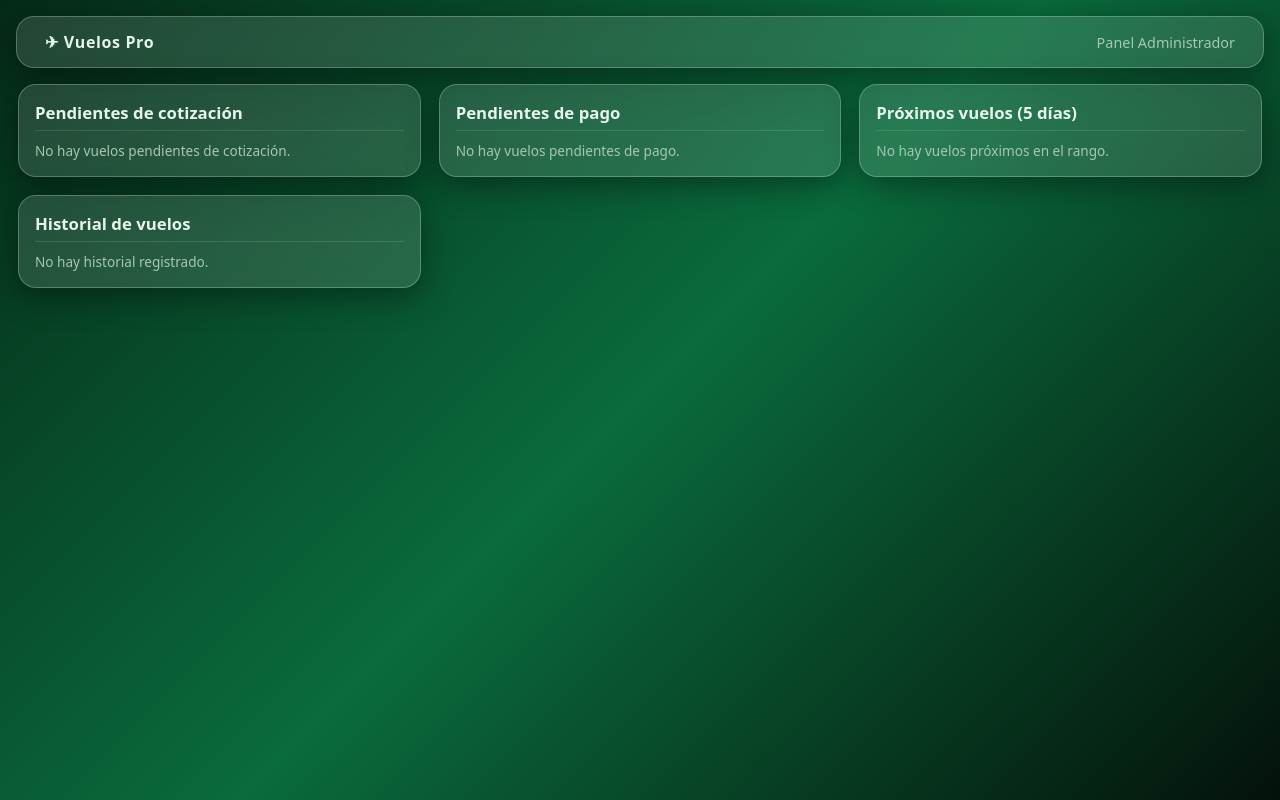
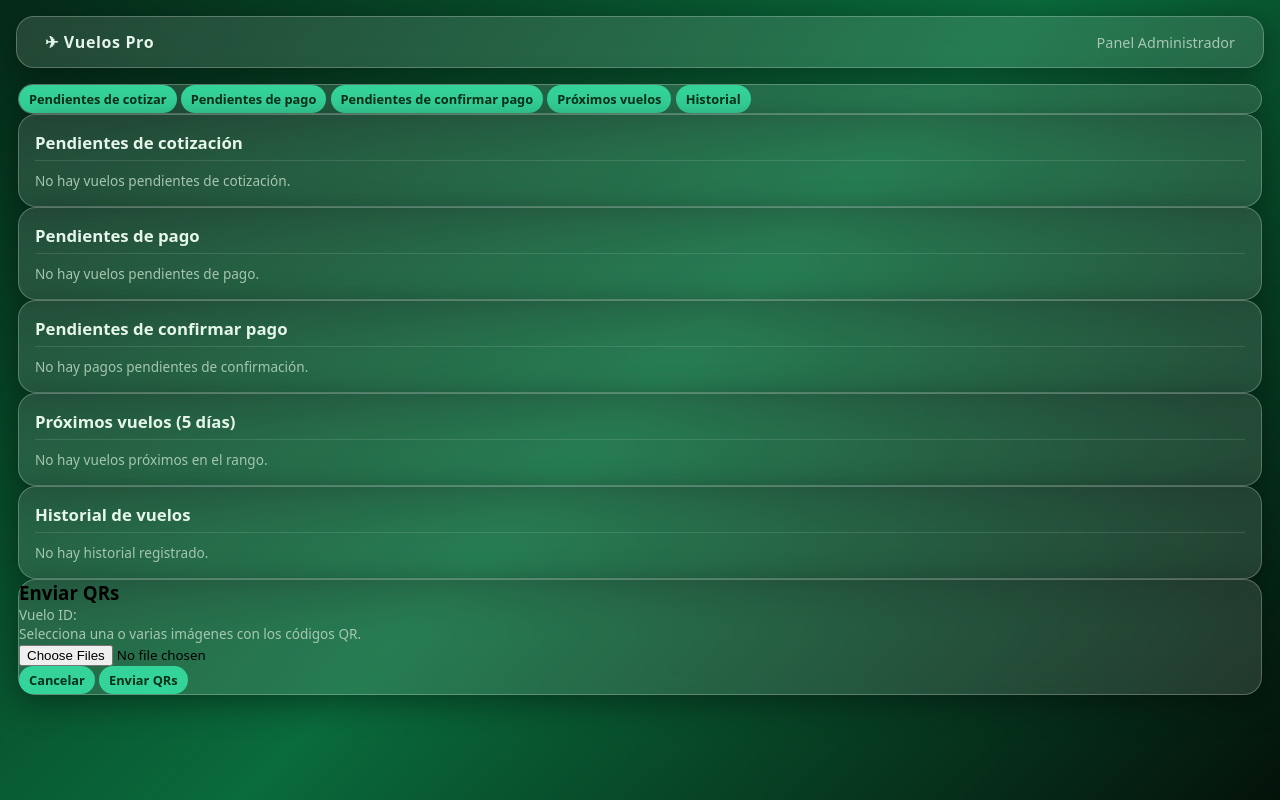
Before and after one commit to Hdpjiax/bot_tg, a Flask app: template dashboard/templates/dashboard.html in a window 1280 px wide. Run offline with Flask 3, Linux system fonts and the light colour scheme; the template is opened without the code that fills it, so the values that code supplies are empty.

Commit message:
Update dashboard.html

```diff
--- a/dashboard/templates/dashboard.html
+++ b/dashboard/templates/dashboard.html
@@ -1,9 +1,17 @@
 {% extends "base.html" %}
 
 {% block content %}
-<div class="grid">
+<div class="tabs glass">
+  <button class="tab-btn active" data-target="tab-cot">Pendientes de cotizar</button>
+  <button class="tab-btn" data-target="tab-pago">Pendientes de pago</button>
+  <button class="tab-btn" data-target="tab-conf">Pendientes de confirmar pago</button>
+  <button class="tab-btn" data-target="tab-prox">Próximos vuelos</button>
+  <button class="tab-btn" data-target="tab-hist">Historial</button>
+</div>
+
+<div class="tab-panels">
   <!-- Pendientes de cotización -->
-  <section class="card glass">
+  <section id="tab-cot" class="tab-panel active card glass">
     <h2>Pendientes de cotización</h2>
     {% if pendientes_cot %}
       <table>
@@ -24,7 +32,7 @@
             <td>{{ v.fecha or "-" }}</td>
             <td>{{ v.pedido_completo }}</td>
             <td>
-              <form method="post" action="{{ url_for('cotizar') }}" class="inline-form">
+              <form method="post" action="{{ url_for('accion_cotizar') }}" class="inline-form">
                 <input type="hidden" name="id" value="{{ v.id }}">
                 <input type="number" step="0.01" name="monto" placeholder="Monto">
                 <button type="submit">Cotizar</button>
@@ -39,8 +47,8 @@
     {% endif %}
   </section>
 
-  <!-- Pendientes de pago -->
-  <section class="card glass">
+  <!-- Pendientes de pago (cotizados + esperando confirmación) -->
+  <section id="tab-pago" class="tab-panel card glass">
     <h2>Pendientes de pago</h2>
     {% if pendientes_pago %}
       <table>
@@ -50,7 +58,6 @@
             <th>Usuario</th>
             <th>Monto</th>
             <th>Estado</th>
-            <th>Confirmar pago</th>
           </tr>
         </thead>
         <tbody>
@@ -60,8 +67,36 @@
             <td>@{{ v.username }}</td>
             <td>{{ v.monto or "-" }}</td>
             <td>{{ v.estado }}</td>
+          </tr>
+          {% endfor %}
+        </tbody>
+      </table>
+    {% else %}
+      <p>No hay vuelos pendientes de pago.</p>
+    {% endif %}
+  </section>
+
+  <!-- Pendientes de confirmar pago (solo 'Esperando confirmación de pago') -->
+  <section id="tab-conf" class="tab-panel card glass">
+    <h2>Pendientes de confirmar pago</h2>
+    {% if pendientes_confirmar %}
+      <table>
+        <thead>
+          <tr>
+            <th>ID</th>
+            <th>Usuario</th>
+            <th>Monto</th>
+            <th>Confirmar pago</th>
+          </tr>
+        </thead>
+        <tbody>
+          {% for v in pendientes_confirmar %}
+          <tr>
+            <td>{{ v.id }}</td>
+            <td>@{{ v.username }}</td>
+            <td>{{ v.monto or "-" }}</td>
             <td>
-              <form method="post" action="{{ url_for('confirmar_pago') }}">
+              <form method="post" action="{{ url_for('accion_confirmar_pago') }}">
                 <input type="hidden" name="id" value="{{ v.id }}">
                 <button type="submit">Confirmar</button>
               </form>
@@ -71,12 +106,12 @@
         </tbody>
       </table>
     {% else %}
-      <p>No hay vuelos pendientes de pago.</p>
+      <p>No hay pagos pendientes de confirmación.</p>
     {% endif %}
   </section>
 
-  <!-- Próximos vuelos (1–5 días) -->
-  <section class="card glass">
+  <!-- Próximos vuelos -->
+  <section id="tab-prox" class="tab-panel card glass">
     <h2>Próximos vuelos (5 días)</h2>
     {% if proximos %}
       <table>
@@ -104,8 +139,8 @@
     {% endif %}
   </section>
 
-  <!-- Historial + envío de QRs -->
-  <section class="card glass">
+  <!-- Historial + botón enviar QRs (abre modal) -->
+  <section id="tab-hist" class="tab-panel card glass">
     <h2>Historial de vuelos</h2>
     {% if historial %}
       <table>
@@ -115,7 +150,7 @@
             <th>Usuario</th>
             <th>Fecha</th>
             <th>Estado</th>
-            <th>Enviar QRs</th>
+            <th>QRs</th>
           </tr>
         </thead>
         <tbody>
@@ -126,15 +161,18 @@
             <td>{{ v.fecha or "-" }}</td>
             <td>{{ v.estado }}</td>
             <td>
-              {% if v.estado == "Pago Confirmado" or v.estado == "QR Enviados" %}
-              <form method="post" action="{{ url_for('enviar_qr') }}" class="inline-form">
-                <input type="hidden" name="id" value="{{ v.id }}">
-                <button type="submit">
-                  {% if v.estado == "QR Enviados" %}Reenviar instrucciones{% else %}Enviar QRs{% endif %}
-                </button>
-              </form>
+              {% if v.estado in ["Pago Confirmado", "QR Enviados"] %}
+              <button type="button"
+                      class="btn-link"
+                      onclick="abrirModalQr('{{ v.id }}')">
+                {% if v.estado == "QR Enviados" %}
+                Reenviar
+                {% else %}
+                Enviar
+                {% endif %}
+              </button>
               {% else %}
-                <span style="font-size: 0.75rem; color: #a7c7b3;">Esperando pago</span>
+                <span class="tag-muted">Pendiente de pago</span>
               {% endif %}
             </td>
           </tr>
@@ -146,4 +184,66 @@
     {% endif %}
   </section>
 </div>
+
+<!-- Modal para enviar QRs -->
+<div id="modal-qrs" class="modal-overlay hidden">
+  <div class="modal glass zoom-in">
+    <h3>Enviar QRs</h3>
+    <form id="form-qrs" method="post" action="{{ url_for('accion_enviar_qr') }}" enctype="multipart/form-data">
+      <input type="hidden" name="id" id="qr-id-input">
+      <p>Vuelo ID: <span id="qr-id-label"></span></p>
+      <p>Selecciona una o varias imágenes con los códigos QR.</p>
+      <input type="file" name="fotos" accept="image/*" multiple required>
+      <div class="modal-actions">
+        <button type="button" class="btn-secondary" onclick="cerrarModalQr()">Cancelar</button>
+        <button type="submit">Enviar QRs</button>
+      </div>
+    </form>
+  </div>
+</div>
 {% endblock %}
+
+{% block scripts %}
+<script>
+  // Tabs
+  const tabButtons = document.querySelectorAll('.tab-btn');
+  const panels = document.querySelectorAll('.tab-panel');
+
+  tabButtons.forEach(btn => {
+    btn.addEventListener('click', () => {
+      tabButtons.forEach(b => b.classList.remove('active'));
+      panels.forEach(p => p.classList.remove('active'));
+
+      btn.classList.add('active');
+      const target = document.getElementById(btn.dataset.target);
+      if (target) target.classList.add('active');
+    });
+  });
+
+  // Modal QRs
+  function abrirModalQr(id) {
+    document.getElementById('qr-id-input').value = id;
+    document.getElementById('qr-id-label').textContent = id;
+    document.getElementById('modal-qrs').classList.remove('hidden');
+  }
+
+  function cerrarModalQr() {
+    document.getElementById('modal-qrs').classList.add('hidden');
+  }
+
+  // Animación simple de carga/actualización automática cada 20s
+  async function refrescarTablas() {
+    try {
+      const res = await fetch("/api/resumen");
+      if (!res.ok) return;
+      const data = await res.json();
+      // Aquí podrías reconstruir las tablas con JS si quieres
+      // De momento, solo mostramos un log
+      console.log("Datos actualizados", data);
+    } catch (e) {
+      console.error(e);
+    }
+  }
+  setInterval(refrescarTablas, 20000);
+</script>
+{% endblock %}
```
